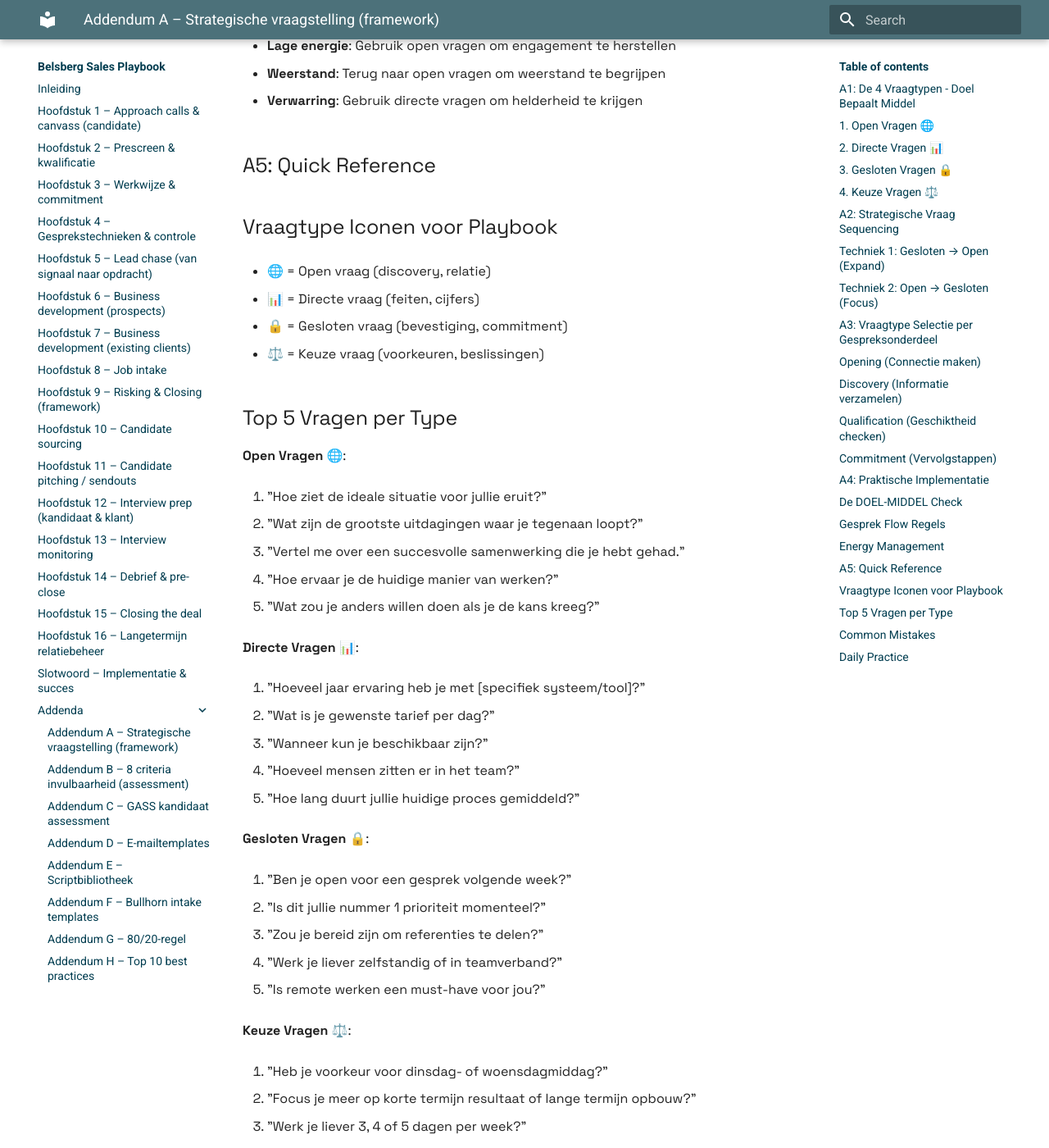
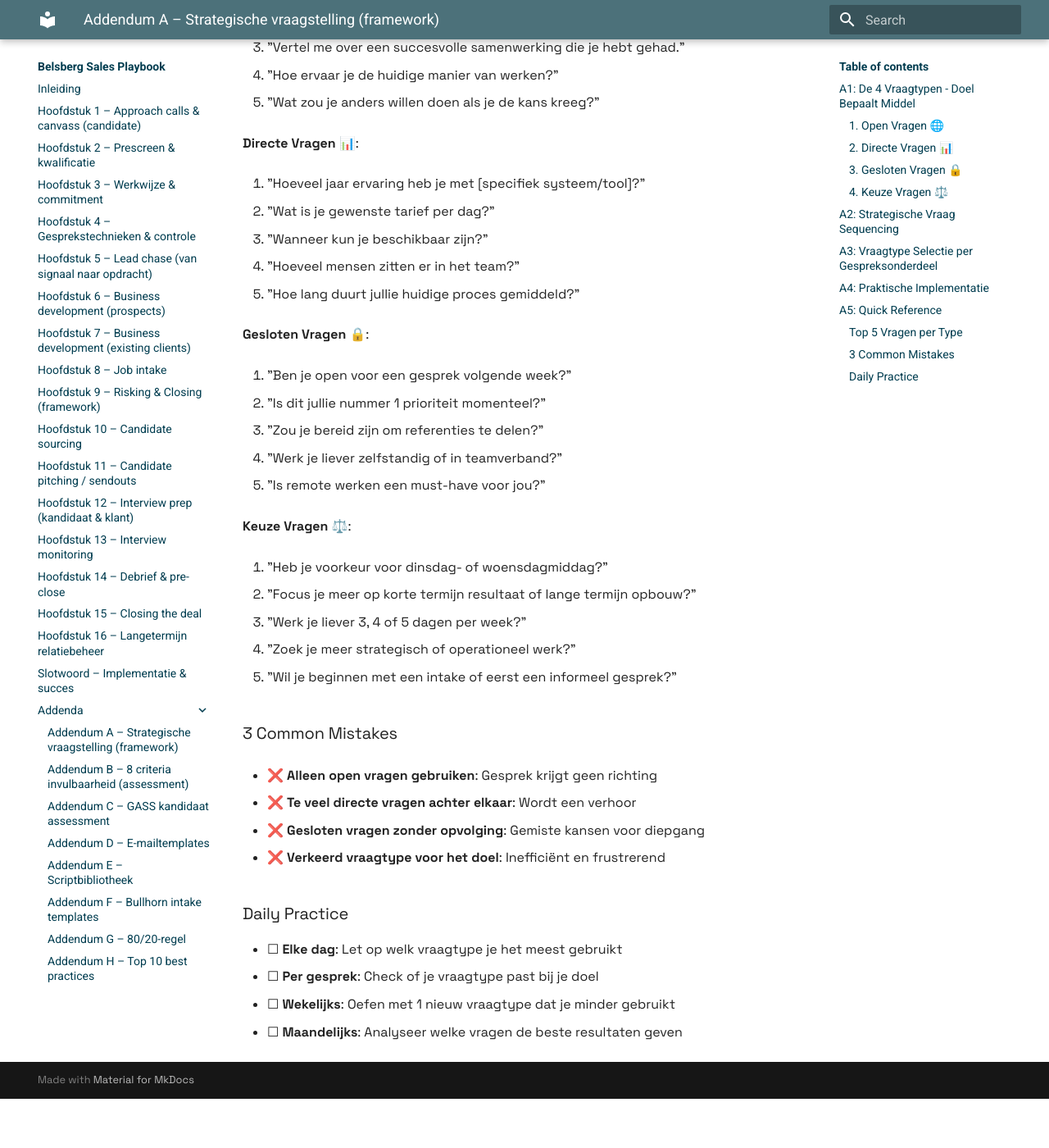
Before and after one commit to Kaap11/belsberg_playbook_webversie, an MkDocs documentation site: the page built from docs/addendum-a-strategische-vraagstelling-framework.md, in a window 1280 px wide and 1400 px high, scrolled down 5686 px. Shown: the whole window at 82% size. Built offline with MkDocs 1.6.1 and Material for MkDocs 9.7.7, drawn with Linux system fonts in a browser that asks for light colours; after the commit the page ends 7026 px from its top, so only the background shows below that; some of the changed text lies outside the part shown.

Commit message:
laatste addenda checks

```diff
--- a/docs/addendum-a-strategische-vraagstelling-framework.md
+++ b/docs/addendum-a-strategische-vraagstelling-framework.md
@@ -6,7 +6,7 @@
 vraag op het juiste moment brengt je dichter bij je doel - verkeerde
 vragen leiden af of blokkeren vooruitgang.
 
-## 1. Open Vragen 🌐
+### 1. Open Vragen 🌐
 
 **Doel**: Diepgang krijgen, relaties opbouwen, nieuwe informatie
 ontdekken
@@ -38,7 +38,7 @@
 
 - Behoeften en motivaties onduidelijk zijn
 
-## 2. Directe Vragen 📊
+### 2. Directe Vragen 📊
 
 **Doel**: Feiten en cijfers achterhalen, verificatie, data verzamelen
 
@@ -70,7 +70,7 @@
 
 - netwerk informatie verzameld wordt
 
-## 3. Gesloten Vragen 🔒
+### 3. Gesloten Vragen 🔒
 
 **Doel**: Bevestiging krijgen, commitment vastleggen, richting bepalen
 
@@ -102,7 +102,7 @@
 
 - Vervolgstappen gepland moeten worden
 
-## 4. Keuze Vragen ⚖️
+### 4. Keuze Vragen ⚖️
 
 **Doel**: Voorkeuren achterhalen, besluitvorming versnellen, opties
 beperken
@@ -137,7 +137,7 @@
 
 ## A2: Strategische Vraag Sequencing
 
-## Techniek 1: Gesloten → Open (Expand)
+Techniek 1: Gesloten → Open (Expand)
 
 **Strategie**: Start met verificatie, ga door naar exploratie
 **Patroon**: Feit vaststellen → Context ontdekken → Diepgang bereiken
@@ -158,7 +158,7 @@
 
 3.  🌐 "Hoe zou die perfecte kans eruit zien?"
 
-## Techniek 2: Open → Gesloten (Focus)
+Techniek 2: Open → Gesloten (Focus)
 
 **Strategie**: Verzamel eerst brede informatie, focus dan op actie
 **Patroon**: Exploratie → Prioritering → Commitment
@@ -185,7 +185,7 @@
 
 ## A3: Vraagtype Selectie per Gespreksonderdeel
 
-## Opening (Connectie maken)
+Opening (Connectie maken)
 
 - 🔒 "Is dit een goed moment?"
 
@@ -193,7 +193,7 @@
 
 - 🌐 "Hoe gaat het met je?"
 
-## Discovery (Informatie verzamelen)
+Discovery (Informatie verzamelen)
 
 - 🌐 "Hoe ziet jullie huidige situatie eruit?"
 
@@ -203,7 +203,7 @@
 
 - 📊 "Wat is je huidige tarief?"
 
-## Qualification (Geschiktheid checken)
+Qualification (Geschiktheid checken)
 
 - 📊 "Hoeveel jaar ervaring heb je met \[systeem\]?"
 
@@ -211,7 +211,7 @@
 
 - 🔒 "Ben je beschikbaar voor reizen?"
 
-## Commitment (Vervolgstappen)
+Commitment (Vervolgstappen)
 
 - ⚖️ "Heeft dinsdag of woensdag je voorkeur voor een gesprek?"
 
@@ -221,7 +221,7 @@
 
 ## A4: Praktische Implementatie
 
-## De DOEL-MIDDEL Check
+De DOEL-MIDDEL Check
 
 Voordat je een vraag stelt, vraag jezelf af:
 
@@ -231,7 +231,7 @@
 
 3.  **Hoe formuleer ik de vraag zo dat het doel wordt bereikt?**
 
-## Gesprek Flow Regels
+Gesprek Flow Regels
 
 1.  **Start altijd met gesloten vragen** voor controle en richting
 
@@ -241,7 +241,7 @@
 
 4.  **Sluit af met keuze vragen** om tot actie over te gaan
 
-## Energy Management
+Energy Management
 
 - **Hoge energie**: Gebruik gesloten/keuze vragen voor momentum
 
@@ -253,17 +253,7 @@
 
 ## A5: Quick Reference
 
-## Vraagtype Iconen voor Playbook
-
-- **🌐** = Open vraag (discovery, relatie)
-
-- **📊** = Directe vraag (feiten, cijfers)
-
-- **🔒** = Gesloten vraag (bevestiging, commitment)
-
-- **⚖️** = Keuze vraag (voorkeuren, beslissingen)
-
-## Top 5 Vragen per Type
+### Top 5 Vragen per Type
 
 **Open Vragen** 🌐:
 
@@ -313,7 +303,7 @@
 
 5.  "Wil je beginnen met een intake of eerst een informeel gesprek?"
 
-## Common Mistakes
+### 3 Common Mistakes
 
 - ❌ **Alleen open vragen gebruiken**: Gesprek krijgt geen richting
 
@@ -323,10 +313,9 @@
 
 - ❌ **Verkeerd vraagtype voor het doel**: Inefficiënt en frustrerend
 
-## Daily Practice
+### Daily Practice
 
-- ☐ **Elke dag**: Let op welk vraagtype je het meest gebruikt ☐ **Per
-
-gesprek**: Check of je vraagtype past bij je doel ☐ **Wekelijks**: Oefen
-met 1 nieuw vraagtype dat je minder gebruikt ☐ **Maandelijks**:
-Analyseer welke vragen de beste resultaten geven
+- ☐ **Elke dag**: Let op welk vraagtype je het meest gebruikt
+- ☐ **Per gesprek**: Check of je vraagtype past bij je doel
+- ☐ **Wekelijks**: Oefen met 1 nieuw vraagtype dat je minder gebruikt
+- ☐ **Maandelijks**: Analyseer welke vragen de beste resultaten geven
```
Also changed, not shown: docs/addendum-b-8-criteria-van-invulbaarheid-assessment-framework.md (+22 -22 lines), docs/addendum-c-gass-kandidaat-assessment-framework.md (+1 -1 lines).
